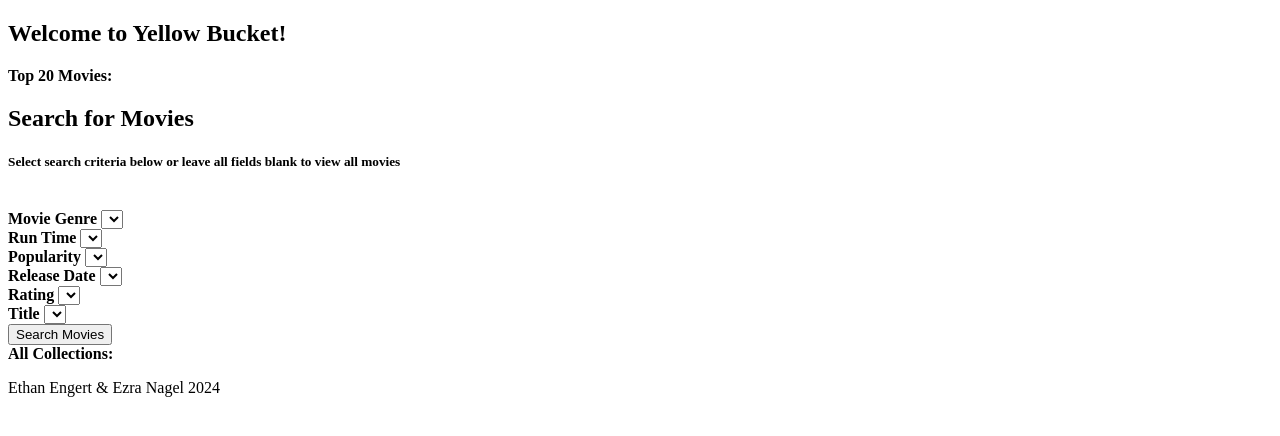
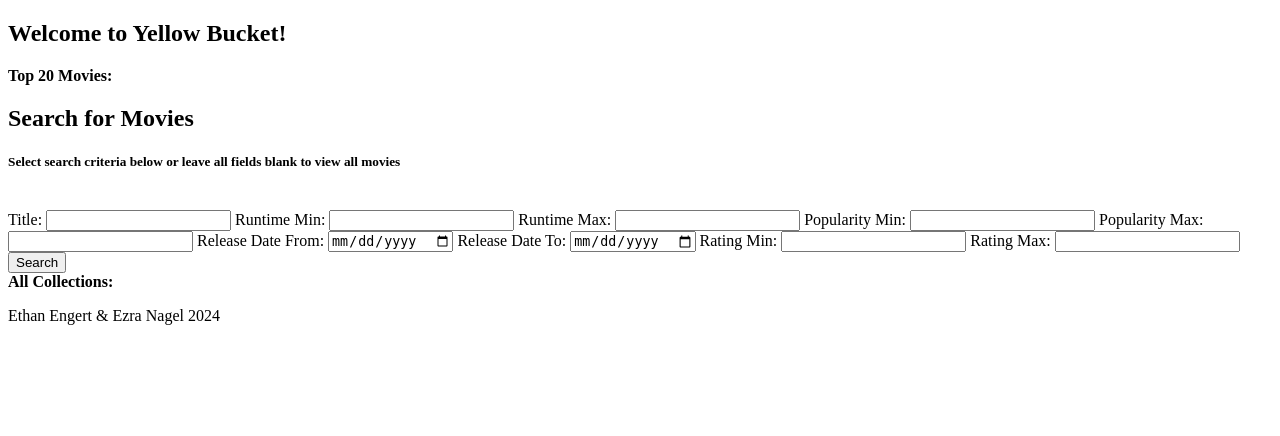
Before and after one commit to EzraNagel/YellowBoxProject, a Flask app: page / in a window 1280 px wide. Shown: the part 26-462 px from the top of the page. Run offline with Flask 3, Linux system fonts and the light colour scheme; lists and menus that the app fills with data are empty.

Commit message:
More work on search

```diff
--- a/yellowbox/app.py
+++ b/yellowbox/app.py
@@ -130,9 +130,8 @@ def base():
 
     collections = db.session.query(Movie.belongs_to_collection).distinct().all()
 
-    # Parse each collection JSON string into a dictionary
     parsed_collections = []
-    for collection_json, in collections:  # collections is a list of tuples, hence the comma
+    for collection_json, in collections:
         if collection_json:
             try:
                 collection_data = json.loads(collection_json.replace("'", "\""))
@@ -143,16 +142,47 @@ def base():
             except json.JSONDecodeError:
                 pass
 
+
     return render_template('base.html', movies=top_movies, collections=parsed_collections)
 
 
 
 @app.route('/movies')
 def movies():
+    movie_list = Movie.query.all()
+    return render_template('movies.html', movies=movie_list)
 
-    movie_list = Movie.query.all()
+@app.route('/movies_search_results', methods=['GET'])
+def movies_search_results():
+    title = request.args.get('title', '')
+    run_time_min = request.args.get('run_time_min', type=int)
+    run_time_max = request.args.get('run_time_max', type=int)
+    popularity_min = request.args.get('popularity_min', type=float)
+    popularity_max = request.args.get('popularity_max', type=float)
+    release_date_min = request.args.get('release_date_min', type=str)
+    release_date_max = request.args.get('release_date_max', type=str)
+    rating_min = request.args.get('rating_min', type=float)
+    rating_max = request.args.get('rating_max', type=float)
 
-    return render_template('movies.html', movies=movie_list)
+    query = db.session.query(Movie)
+
+    if title:
+        query = query.filter(Movie.title.ilike(f'%{title}%'))
+    if run_time_min is not None and run_time_max is not None:
+        query = query.filter(Movie.runtime.between(run_time_min, run_time_max))
+    if popularity_min is not None and popularity_max is not None:
+        query = query.filter(Movie.popularity.between(popularity_min, popularity_max))
+    if release_date_min and release_date_max:
+        query = query.filter(Movie.release_date.between(release_date_min, release_date_max))
+    if rating_min is not None and rating_max is not None:
+        query = query.filter(Movie.vote_average.between(rating_min, rating_max))
+
+    movies = query.all()
+
+    return render_template('movies_search_results.html', movies=movies)
+
+
+
 
 @app.route('/movie/<int:movie_id>')
 def movie_detail(movie_id):
--- a/yellowbox/templates/base.html
+++ b/yellowbox/templates/base.html
@@ -32,57 +32,40 @@
                 <h2 class="title">Search for Movies</h2>
                 <h5>Select search criteria below or leave all fields blank to view all movies</h5>
                 <br />
-                <form action="{{ url_for('movies_search_results') }}" method="post" class="search-form">
-                    <label for="movie_genre"><b>Movie Genre</b></label>
-                    <select name="movie_genre" id="movie_genre">
-                      <option value="" SELECTED></option>
-                      {% for movie_genre in movie_genres %}
-                        <option value="{{ movie_genre['movie_genre'] }}" >{{ movie_genre['movie_genre'] }}</option>
-                      {% endfor %}
-                    </select>
-                    <br>
-                    <label for="run_time"><b>Run Time</b></label>
-                    <select name="run_time" id="run_time">
-                      <option value="" SELECTED></option>
-                      {% for run_time in run_times %}
-                        <option value="{{ run_time['run_time'] }}" >{{ run_time['run_time'] }}</option>
-                      {% endfor %}
-                    </select>
-                    <br>
-                    <label for="popularity"><b>Popularity</b></label>
-                    <select name="popularity" id="popularity">
-                      <option value="" SELECTED></option>
-                      {% for popularity in popularities %}
-                        <option value="{{ popularity['popularity'] }}" >{{ popularity['popularity'] }}</option>
-                      {% endfor %}
-                    </select>
-                    <br>
-                    <label for="release_date"><b>Release Date</b></label>
-                    <select name="release_date" id="release_date">
-                      <option value="" SELECTED></option>
-                      {% for release_date in release_dates %}
-                        <option value="{{ release_date['release_date'] }}" >{{ release_date['release_date'] }}</option>
-                      {% endfor %}
-                    </select>
-                    <br>
-                    <label for="rating"><b>Rating</b></label>
-                    <select name="rating" id="rating">
-                      <option value="" SELECTED></option>
-                      {% for rating in ratings %}
-                        <option value="{{ rating['rating'] }}" >{{ rating['rating'] }}</option>
-                      {% endfor %}
-                    </select>
-                    <br>
-                    <label for="title"><b>Title</b></label>
-                    <select name="title" id="title">
-                      <option value="" SELECTED></option>
-                      {% for title in titles %}
-                        <option value="{{ title['title'] }}" >{{ title['title'] }}</option>
-                      {% endfor %}
-                    </select>
-                    <br>
-                    <input type="submit" value="Search Movies" class="button is-primary has-text-primary-light" id="search_button" />
-                </form >
+                <form method="GET" action="{{ url_for('movies_search_results') }}">
+                    <label for="title">Title:</label>
+                    <input type="text" id="title" name="title" oninput="fetchSuggestions(this.value)"
+                        autocomplete="off">
+                    <div id="suggestions" style="border: 1px solid #ccc; display: none;"></div>
+
+                    <label for="run_time_min">Runtime Min:</label>
+                    <input type="number" id="run_time_min" name="run_time_min">
+
+                    <label for="run_time_max">Runtime Max:</label>
+                    <input type="number" id="run_time_max" name="run_time_max">
+
+                    <label for="popularity_min">Popularity Min:</label>
+                    <input type="number" step="0.1" id="popularity_min" name="popularity_min">
+
+                    <label for="popularity_max">Popularity Max:</label>
+                    <input type="number" step="0.1" id="popularity_max" name="popularity_max">
+
+                    <label for="release_date_min">Release Date From:</label>
+                    <input type="date" id="release_date_min" name="release_date_min">
+
+                    <label for="release_date_max">Release Date To:</label>
+                    <input type="date" id="release_date_max" name="release_date_max">
+
+                    <label for="rating_min">Rating Min:</label>
+                    <input type="number" step="0.1" id="rating_min" name="rating_min">
+
+                    <label for="rating_max">Rating Max:</label>
+                    <input type="number" step="0.1" id="rating_max" name="rating_max">
+
+                    <button type="submit">Search</button>
+                </form>
+
+
 
                 <div class="display-collections"><strong>All Collections:</strong></div>
                 <ul>
```
Also changed, not shown: yellowbox/templates/movies_search_results.html (added, +39 -0 lines).
